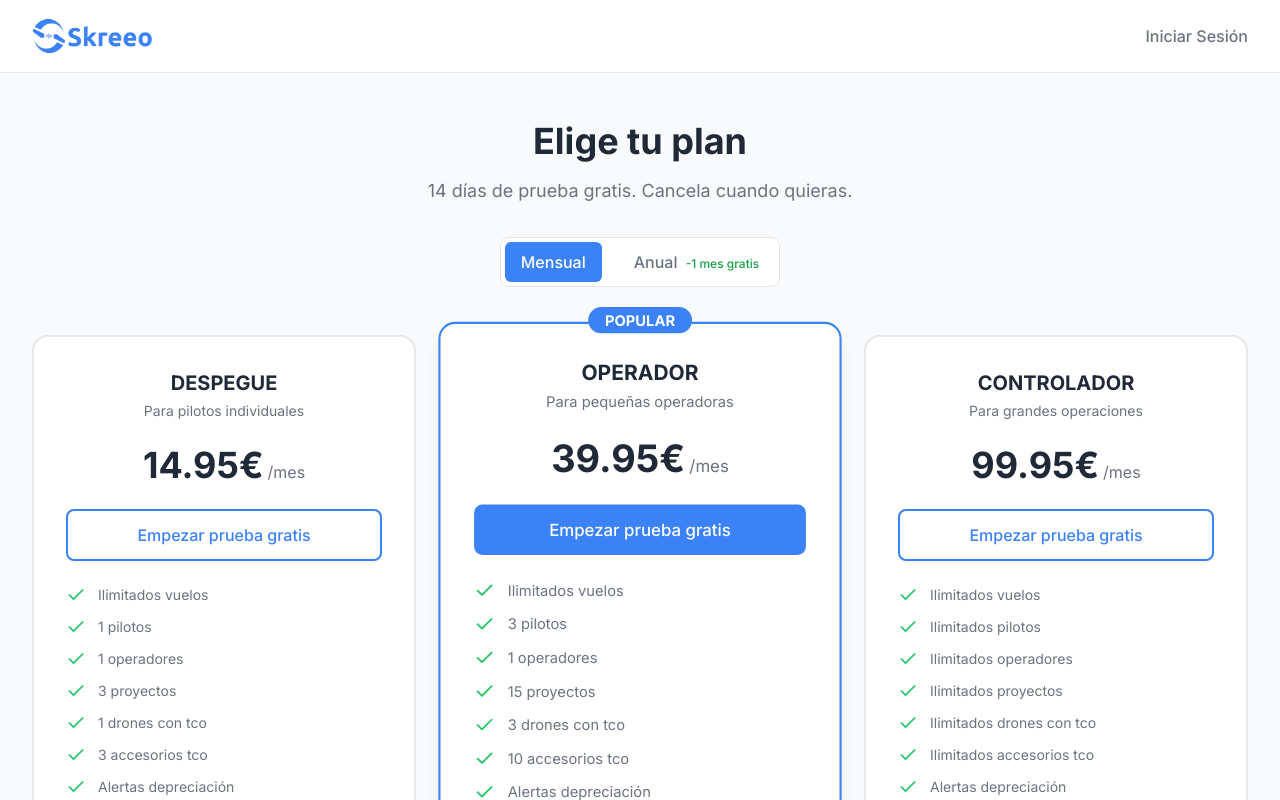
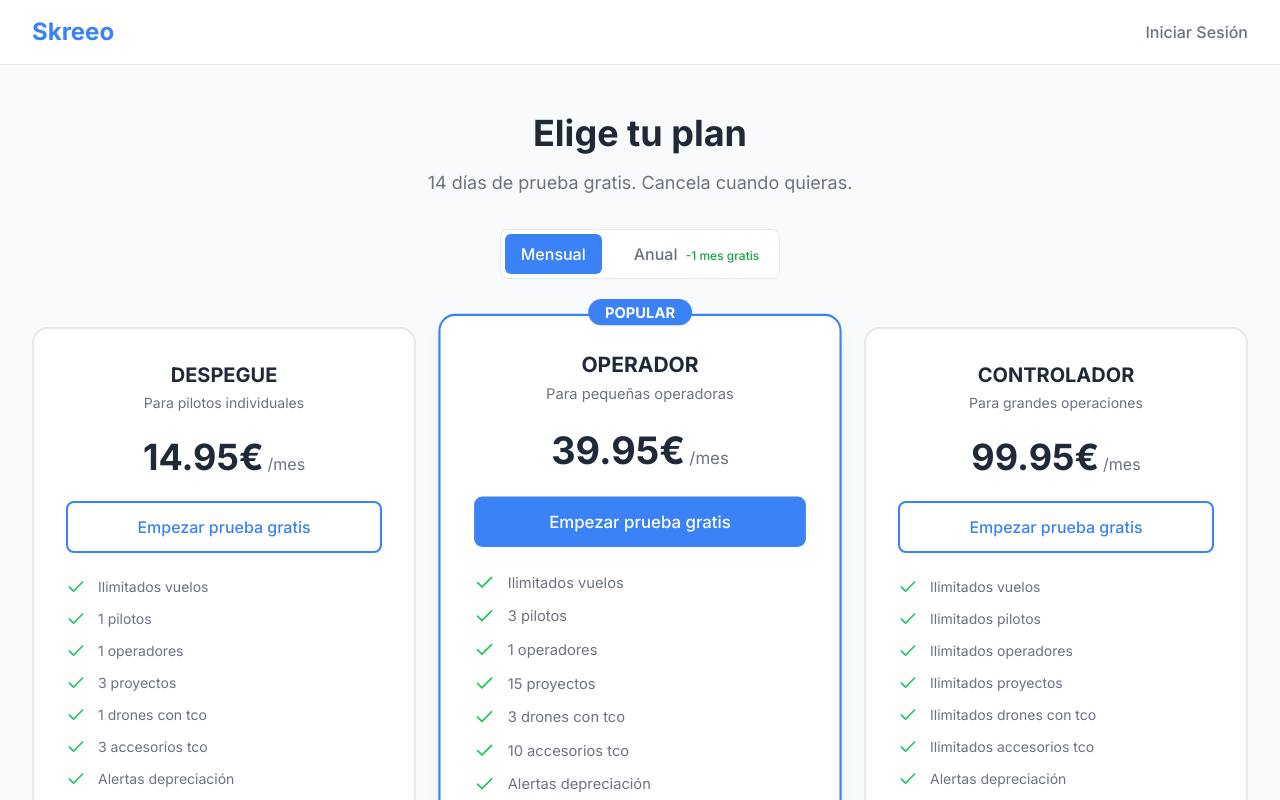
Before and after one commit to pogane2011/skreeo-57, a Next.js app: page /pricing in a window 1280 px wide. Shown: the top 800 px of the page. Built offline with nearby package versions, Linux system fonts and the light colour scheme.

Commit message:
Update page.tsx

```diff
--- a/src/app/pricing/page.tsx
+++ b/src/app/pricing/page.tsx
@@ -1,6 +1,6 @@
 'use client';
 
-import { useState } from 'react';
+import { Suspense, useState } from 'react';
 import { useRouter, useSearchParams } from 'next/navigation';
 import Link from 'next/link';
 import Image from 'next/image';
@@ -82,7 +82,7 @@ const featureLabels = {
   funcAvanzadas: 'Funciones avanzadas',
 };
 
-export default function PricingPage() {
+function PricingContent() {
   const [billingCycle, setBillingCycle] = useState<'monthly' | 'yearly'>('monthly');
   const [loading, setLoading] = useState<string | null>(null);
   const [error, setError] = useState<string | null>(null);
@@ -140,7 +140,7 @@ export default function PricingPage() {
         <div className="max-w-7xl mx-auto px-4 sm:px-6 lg:px-8 py-4">
           <div className="flex items-center justify-between">
             <Link href="/">
-              <Image src="/LogoSkreeo.png" alt="Skreeo" width={140} height={40} className="h-10 w-auto" />
+              <span className="text-2xl font-bold text-[#3B82F6]">Skreeo</span>
             </Link>
             <Link href="/login" className="text-[#6B7280] hover:text-[#1F2937] font-medium">
               Iniciar Sesión
@@ -295,3 +295,15 @@ export default function PricingPage() {
     </div>
   );
 }
+
+export default function PricingPage() {
+  return (
+    <Suspense fallback={
+      <div className="min-h-screen bg-[#F8FAFC] flex items-center justify-center">
+        <Loader2 className="h-8 w-8 animate-spin text-[#3B82F6]" />
+      </div>
+    }>
+      <PricingContent />
+    </Suspense>
+  );
+}
```
